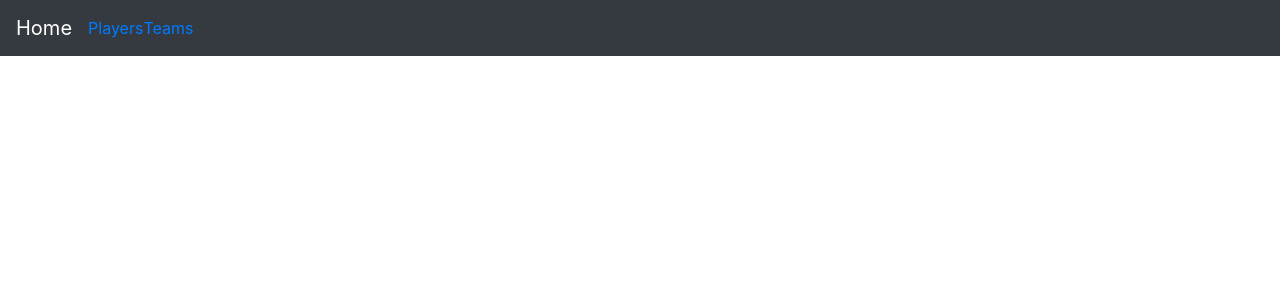
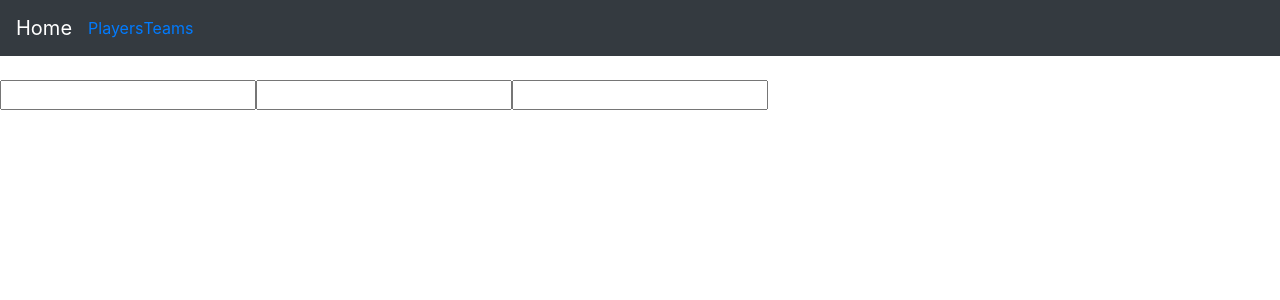
Before and after one commit to ckorbel/legendary-train, a React (Create React App) app: page /register in a window 1280 px wide. Shown: the top 300 px of the page. Built offline with nearby package versions, Linux system fonts and the light colour scheme; the HTML template or start-up script is replaced by a standard one.

Commit message:
Register form

```diff
--- a/package.json
+++ b/package.json
@@ -3,6 +3,7 @@
   "version": "0.1.0",
   "private": true,
   "dependencies": {
+    "@apollo/react-hooks": "^3.1.5",
     "@testing-library/jest-dom": "^4.2.4",
     "@testing-library/react": "^9.3.2",
     "@testing-library/user-event": "^7.1.2",
@@ -12,8 +13,12 @@
     "@types/react-dom": "^16.9.0",
     "@types/react-redux": "^7.1.8",
     "@types/react-router-dom": "^5.1.5",
+    "@types/uuid": "^7.0.3",
+    "apollo-boost": "^0.4.9",
     "axios": "^0.19.2",
+    "graphql": "^15.0.0",
     "react": "^16.13.1",
+    "react-apollo": "^3.1.5",
     "react-dom": "^16.13.1",
     "react-redux": "^7.2.0",
     "react-router-dom": "^5.1.2",
--- a/src/App.tsx
+++ b/src/App.tsx
@@ -1,25 +1,35 @@
 import React from "react";
 import { BrowserRouter as Router, Route, Switch } from "react-router-dom";
+import ApolloClient from "apollo-boost";
+import { ApolloProvider } from "react-apollo";
 
 import Navbar from "./components/Navbar";
 import HomePage from "./routes/HomePage/HomePage";
 import Players from "./routes/Players/Players";
 import Teams from "./routes/Teams/Teams";
+import RegisterPage from "./routes/Register/RegisterPage";
 
 import { Provider } from "react-redux";
 import store from "./store";
 
+const client = new ApolloClient({
+  uri: "https://aqueous-cove-99197.herokuapp.com/"
+});
+
 const App: React.FC = () => {
   return (
     <Provider store={store}>
+      <ApolloProvider client={client}>
         <Router>
           <Navbar />
           <Route exact path="/" component={HomePage} />
           <Switch>
             <Route exact path="/players" component={Players} />
             <Route exact path="/teams" component={Teams} />
+            <Route exact path="/register" component={RegisterPage} />
           </Switch>
         </Router>
+      </ApolloProvider>
     </Provider>
   );
 };
--- /dev/null
+++ b/src/queries/users.ts
@@ -0,0 +1,12 @@
+import { gql } from "apollo-boost";
+
+const GET_USERS = gql`
+  query {
+    users {
+      name
+      id
+    }
+  }
+`;
+
+export { GET_USERS };
--- a/src/routes/Players/Players.tsx
+++ b/src/routes/Players/Players.tsx
@@ -1,7 +1,35 @@
 import React from "react";
 
+import { useQuery } from "@apollo/react-hooks";
+import { GET_USERS } from "../../queries/users";
+
+interface User {
+  id?: string | number | undefined;
+  name?: string;
+  email?: string;
+}
+
+interface UserData {
+  users: User[]
+}
+
 const Players: React.FC = () => {
-  return <div>I am home Players Page</div>;
+  const { loading, data } = useQuery<UserData>(GET_USERS);
+  console.log(data);
+  const displayUsers = () => {
+    if (data?.users) {
+      return data.users.map((user: User) => <h1 key={user.id}>{user.name}</h1>);
+    } else {
+      return <div>Users are loading</div>;
+    }
+  };
+
+  return (
+    <div>
+      I am home Players Page
+      {displayUsers()}
+    </div>
+  );
 };
 
 export default Players;
--- /dev/null
+++ b/src/routes/Register/RegisterPage.tsx
@@ -0,0 +1,54 @@
+import React, { useState } from "react";
+import gql from "graphql-tag";
+
+interface IRegisterPageState {
+  name: string;
+  email: string;
+  password: string;
+}
+
+const CREATE_NEW_USER = gql`
+  mutation CreateUser($data: CreateUserInput!) {
+    createUser(data: $data) {
+      user {
+        id
+        name
+        email
+      }
+      token
+    }
+  }
+`;
+
+const RegisterPage = () => {
+  const [user, setUserData] = useState<IRegisterPageState>({
+    name: "",
+    email: "",
+    password: ""
+  });
+
+  const updateUser = (event: React.ChangeEvent<HTMLInputElement>): void => {
+    event.preventDefault();
+    setUserData({ [event.target.name]: event.target.value } as any);
+  };
+
+  return (
+    <form>
+      <input type="text" name="name" onChange={updateUser} value={user.name} />
+      <input
+        type="text"
+        name="email"
+        onChange={updateUser}
+        value={user.email}
+      />
+      <input
+        type="text"
+        name="password"
+        onChange={updateUser}
+        value={user.password}
+      />
+    </form>
+  );
+};
+
+export default RegisterPage;
```
Also changed, not shown: 1 other file (tests, documents, lock files or other folders). Lines whose indentation alone changed are shown as unchanged.
